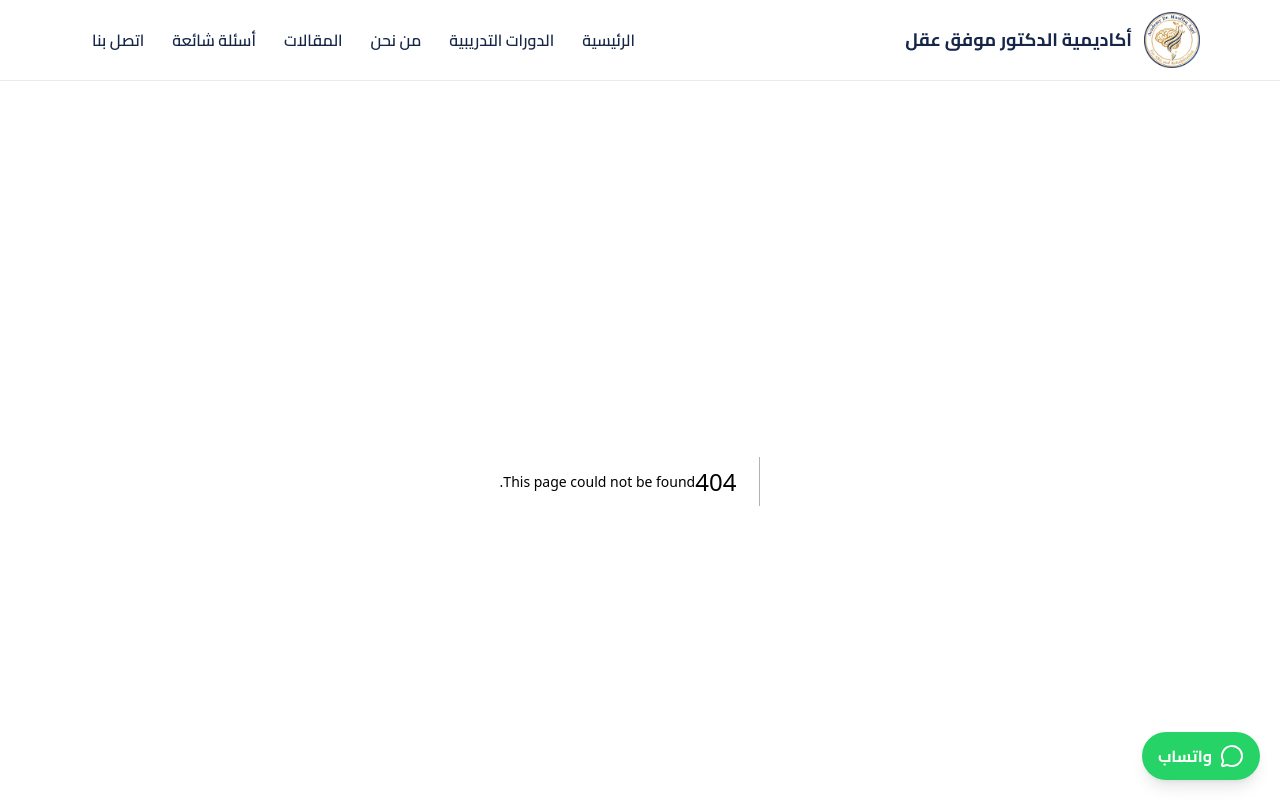
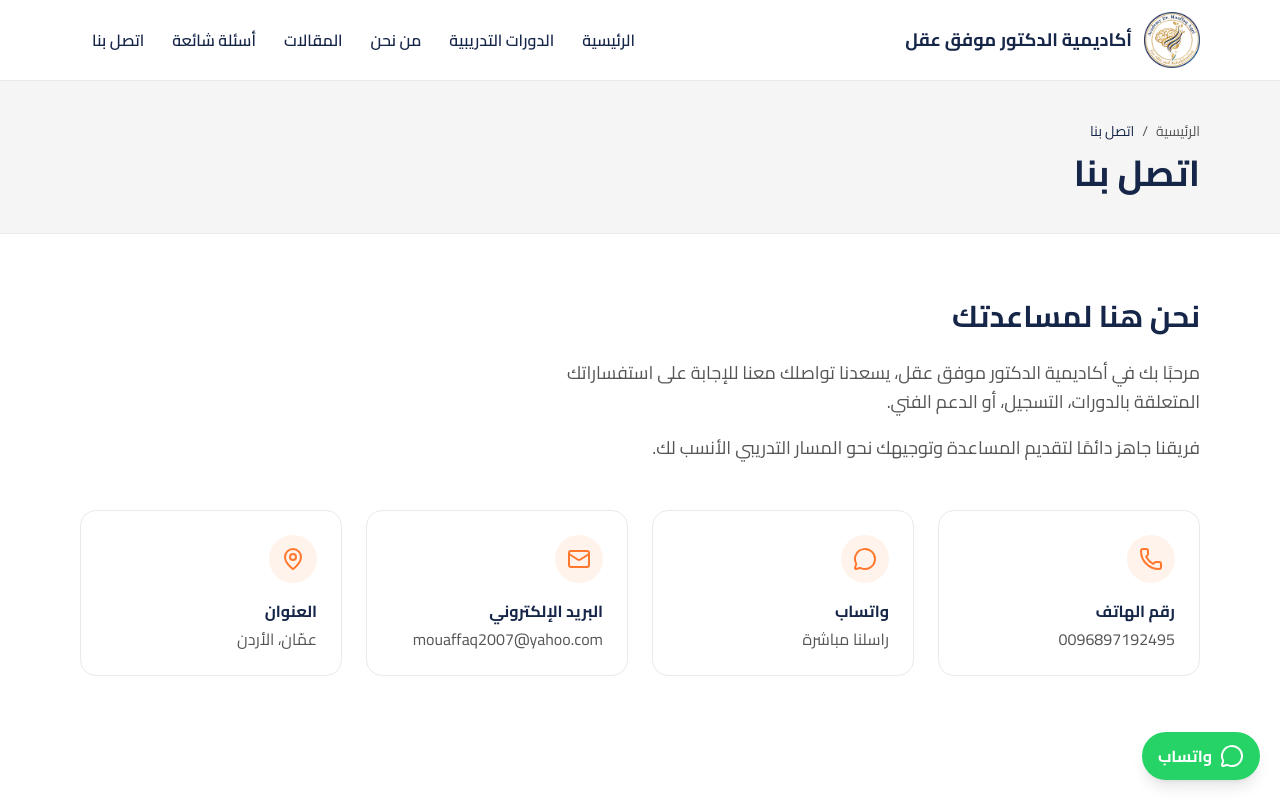
Before and after one commit to ashrafjr-n/aqelacademy, a Next.js app: page /contact-us in a window 1280 px wide. Before the commit this address had no page. Shown: the top 800 px of the page. Built offline with nearby package versions, Linux system fonts and the light colour scheme.

Commit message:
add contact page V4.11

```diff
--- /dev/null
+++ b/src/app/contact-us/page.tsx
@@ -0,0 +1,71 @@
+import { type LucideIcon, Mail, MapPin, MessageCircle, Phone } from "lucide-react";
+import type { Metadata } from "next";
+import { PageHeader } from "@/components/ui/page-header";
+import { SectionHeading } from "@/components/ui/section-heading";
+import { contactIntro } from "@/content/contact";
+import { site } from "@/content/site";
+import { whatsappUrl } from "@/lib/whatsapp";
+
+export const metadata: Metadata = {
+  title: "اتصل بنا",
+};
+
+interface ContactChannel {
+  id: "phone" | "whatsapp" | "email" | "location";
+  icon: LucideIcon;
+  label: string;
+  value: string;
+  href?: string;
+  /** Latin-only values (numbers, emails) render left-to-right. */
+  ltr?: boolean;
+  external?: boolean;
+}
+
+const channels: ContactChannel[] = [
+  { id: "phone", icon: Phone, label: "رقم الهاتف", value: site.contact.phoneDisplay, href: `tel:${site.contact.phone}`, ltr: true },
+  { id: "whatsapp", icon: MessageCircle, label: "واتساب", value: "راسلنا مباشرة", href: whatsappUrl(), external: true },
+  { id: "email", icon: Mail, label: "البريد الإلكتروني", value: site.contact.email, href: `mailto:${site.contact.email}`, ltr: true },
+  { id: "location", icon: MapPin, label: "العنوان", value: site.contact.location },
+];
+
+export default function ContactPage() {
+  return (
+    <>
+      <PageHeader title="اتصل بنا" />
+      <section className="container-site py-16">
+        <div className="max-w-2xl">
+          <SectionHeading title={contactIntro.title} />
+          <div className="space-y-4 text-lg leading-relaxed">
+            {contactIntro.paragraphs.map((paragraph) => (
+              <p key={paragraph}>{paragraph}</p>
+            ))}
+          </div>
+        </div>
+
+        <ul className="mt-12 grid gap-6 sm:grid-cols-2 lg:grid-cols-4">
+          {channels.map(({ id, icon: Icon, label, value, href, ltr, external }) => (
+            <li key={id} className="rounded-2xl border border-line p-6">
+              <span className="flex size-12 items-center justify-center rounded-full bg-brand-soft text-brand">
+                <Icon aria-hidden="true" className="size-6" />
+              </span>
+              <h2 className="mt-4 font-bold text-ink">{label}</h2>
+              {href ? (
+                <a
+                  href={href}
+                  dir={ltr ? "ltr" : undefined}
+                  target={external ? "_blank" : undefined}
+                  rel={external ? "noopener noreferrer" : undefined}
+                  className="mt-1 block break-all hover:text-brand"
+                >
+                  {value}
+                </a>
+              ) : (
+                <p className="mt-1">{value}</p>
+              )}
+            </li>
+          ))}
+        </ul>
+      </section>
+    </>
+  );
+}
```
